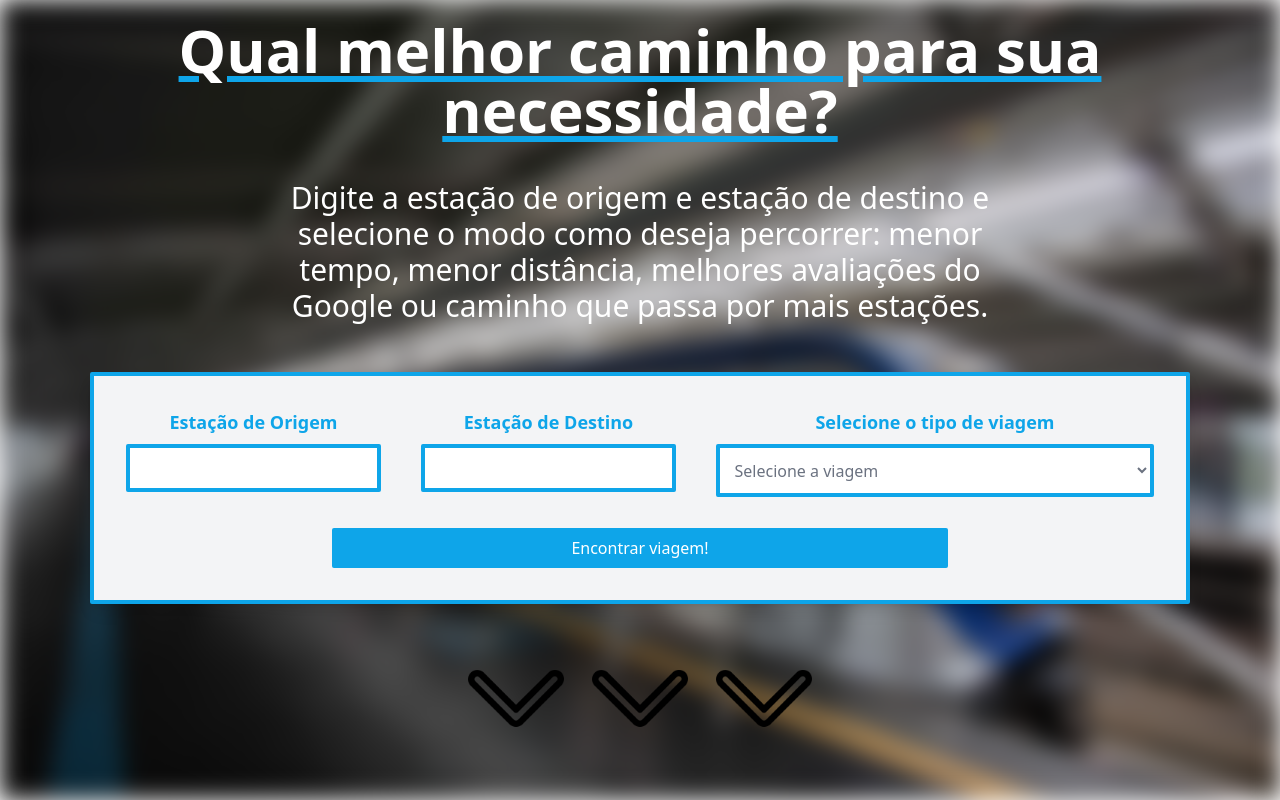
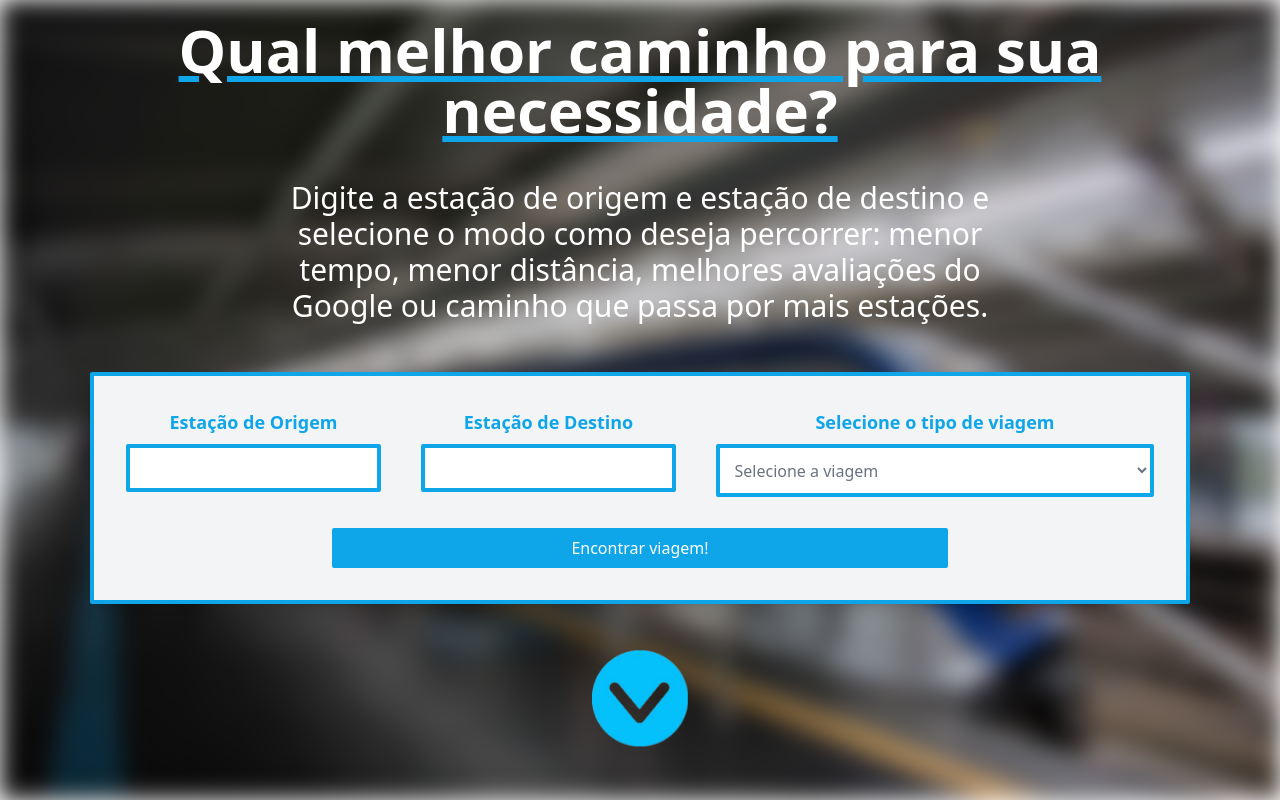
Before and after one commit to iTzFabregas/SP-subway-heuristic-search, a React (Vite) app in the folder site/frontend/: page / in a window 1280 px wide. Both pictures are taken after a click on the button "Encontrar viagem!". Shown: the top 800 px of the page. Built offline with nearby package versions, Linux system fonts and the light colour scheme; no server answers.

Commit message:
style: change arrow picture

```diff
--- a/site/frontend/src/App.jsx
+++ b/site/frontend/src/App.jsx
@@ -81,9 +81,7 @@ function App() {
                 </div>
                 {status !== 'idle' &&
                     <div className="flex mb-8 gap-7">
-                        <img class="z-10 w-24 animate-bounce" src="./seta2.png" alt="Descrição da imagem" />
-                        <img class="z-10 w-24 animate-bounce" src="./seta2.png" alt="Descrição da imagem" />
-                        <img class="z-10 w-24 animate-bounce" src="./seta2.png" alt="Descrição da imagem" />
+                        <img class="z-10 w-24 animate-bounce" src="./blue-arrow.png" alt="Descrição da imagem" />
                     </div>}
             </div>
 
```
Also changed, not shown: site/frontend/public/blue-arrow.png (added).
